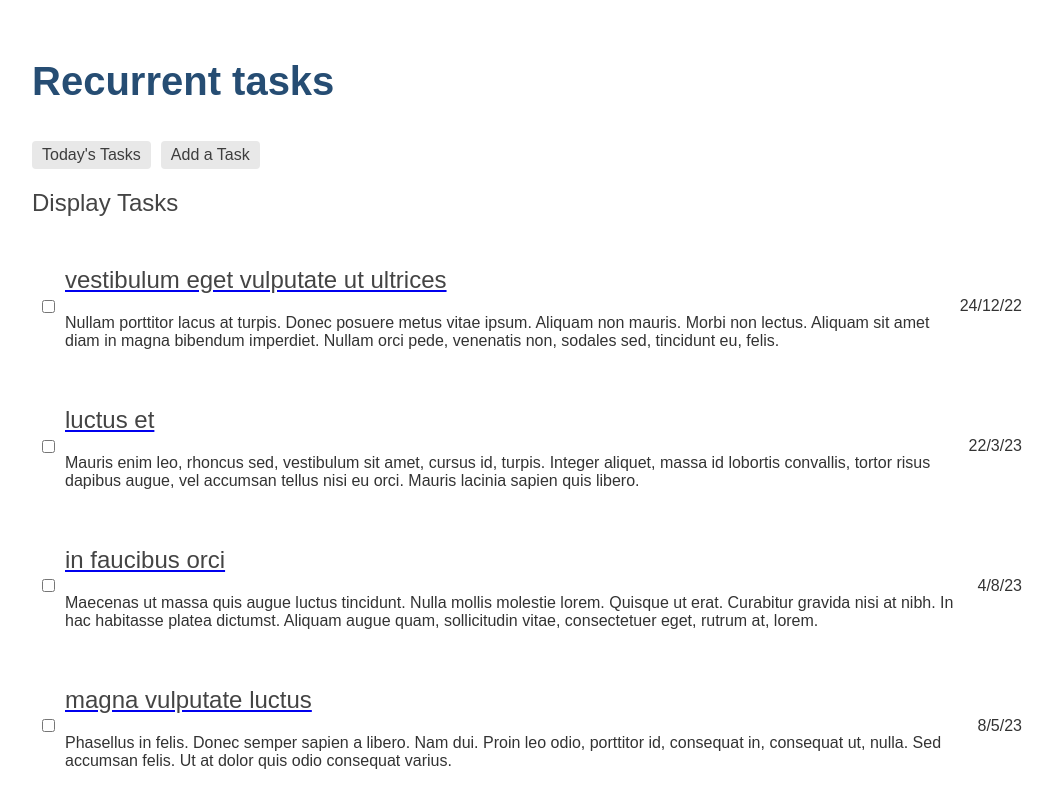
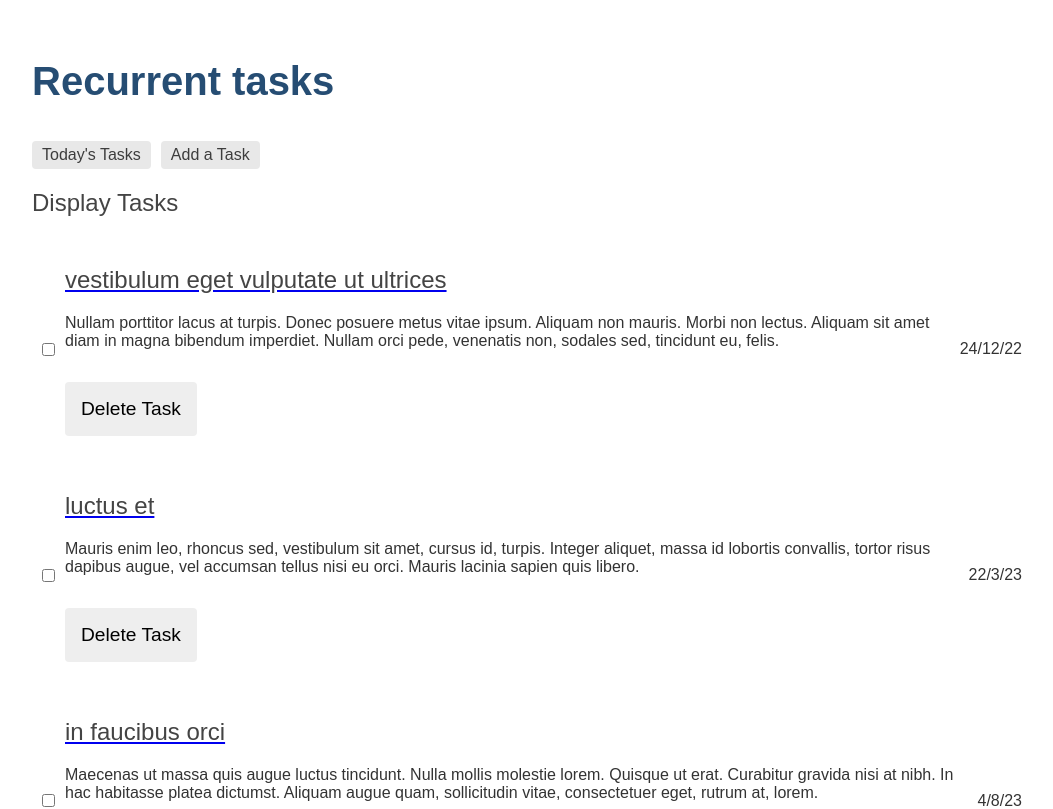
Before and after one commit to Kereph-Alexandre/recurrentTasks, an Angular app: page /recurrentTasks in a window 1280 px wide. Shown: the top 809 px of the page, without its empty margins (108-1161 px from the left). Built offline with nearby package versions, Linux system fonts and the light colour scheme; data requests are answered from the project's data file.

Commit message:
feat: Add possibility to delete a task from main list or detail page

```diff
--- a/src/app/task-detail/task-detail.component.html
+++ b/src/app/task-detail/task-detail.component.html
@@ -17,3 +17,4 @@
   </p>
 </div>
 <button (click)="goBack()">Return</button>
+<button (click)="deleteTask()">Delete</button>
--- a/src/app/task-detail/task-detail.component.ts
+++ b/src/app/task-detail/task-detail.component.ts
@@ -19,7 +19,7 @@ export class TaskDetailComponent {
 
   constructor(
     private route: ActivatedRoute,
-    private taskservice: TaskService,
+    private taskService: TaskService,
     private location: Location
   ) {}
 
@@ -29,10 +29,20 @@ export class TaskDetailComponent {
 
   getTask(): void {
     const id = Number(this.route.snapshot.paramMap.get('id'));
-    this.taskservice.getTaskById(id).subscribe((task) => (this.task = task));
+    this.taskService.getTaskById(id).subscribe((task) => (this.task = task));
   }
 
   goBack(): void {
     this.location.back();
   }
+
+  deleteTask() {
+    if (this.task?.id) {
+      console.log('task id valid', this.task.id);
+      this.taskService
+        .deleteTask(this.task?.id)
+        .subscribe(() => this.taskService.notifyTaskUpdated());
+      this.goBack();
+    }
+  }
 }
--- a/src/app/task.service.ts
+++ b/src/app/task.service.ts
@@ -41,6 +41,16 @@ export class TaskService {
     return this.http.post<RecurrentTask>(this.tasksUrl, task, this.httpOptions);
   }
 
+  deleteTask(id: number): Observable<void> {
+    const taskUrl = `${this.tasksUrl}/${id}`;
+
+    return this.http.delete<void>(taskUrl, this.httpOptions);
+  }
+
+  notifyTaskUpdated(): void {
+    this.taskUpdatedSubject.next();
+  }
+
   log(arg0: string): void {
     throw new Error('Method not implemented.');
   }
@@ -57,8 +67,4 @@ export class TaskService {
       return of(result as T);
     };
   }
-
-  notifyTaskUpdated(): void {
-    this.taskUpdatedSubject.next();
-  }
 }
--- a/src/app/task/task.component.html
+++ b/src/app/task/task.component.html
@@ -10,6 +10,7 @@
       <h2>{{ task.title }}</h2>
     </a>
     <p>{{ task.description }}</p>
+    <button (click)="deleteTask()">Delete Task</button>
   </section>
   <aside class="deadline">{{ task.execDate | date : "d/M/yy" }}</aside>
 </main>
--- a/src/app/task/task.component.ts
+++ b/src/app/task/task.component.ts
@@ -2,6 +2,7 @@ import { Component, Input } from '@angular/core';
 import { CommonModule } from '@angular/common';
 import { RecurrentTask } from '../recurring-task';
 import { RouterLink } from '@angular/router';
+import { TaskService } from '../task.service';
 
 @Component({
   selector: 'app-task',
@@ -12,4 +13,16 @@ import { RouterLink } from '@angular/router';
 })
 export class TaskComponent {
   @Input() task!: RecurrentTask;
+
+  constructor(private taskService: TaskService) {}
+
+  deleteTask(): void {
+    console.log('try to delete task with id ', this.task.id);
+    if (this.task.id) {
+      console.log(`task's id is valid`);
+      this.taskService
+        .deleteTask(this.task.id)
+        .subscribe(() => this.taskService.notifyTaskUpdated());
+    }
+  }
 }
```
